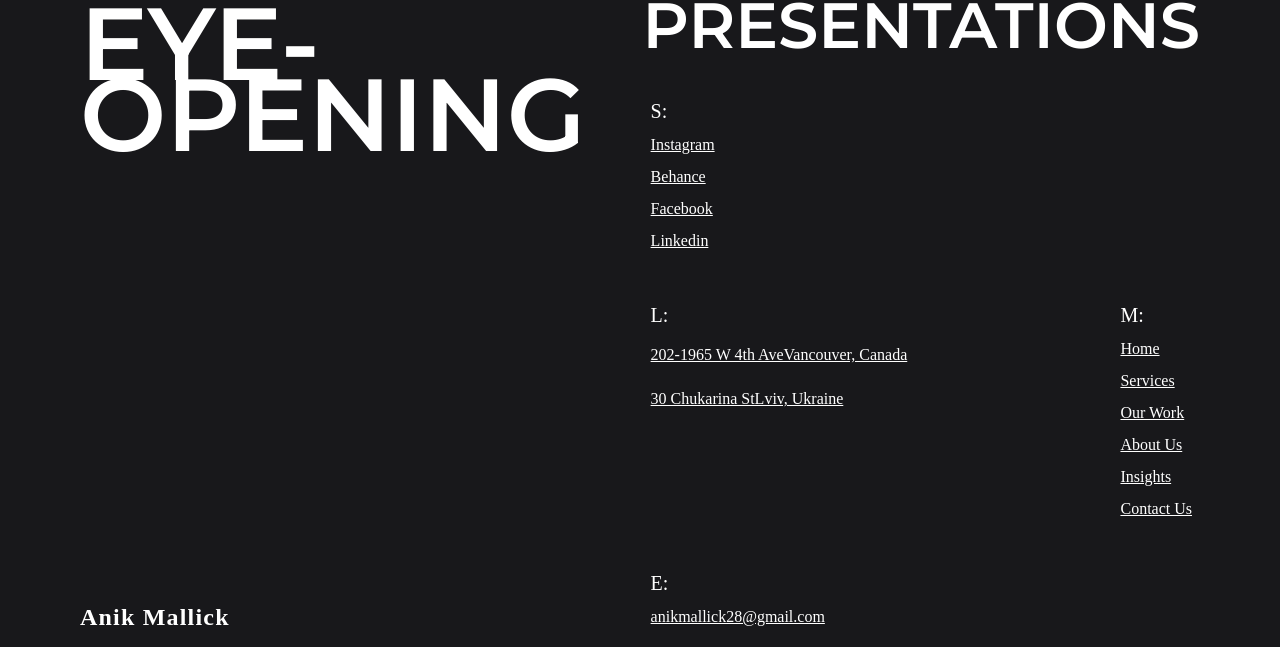
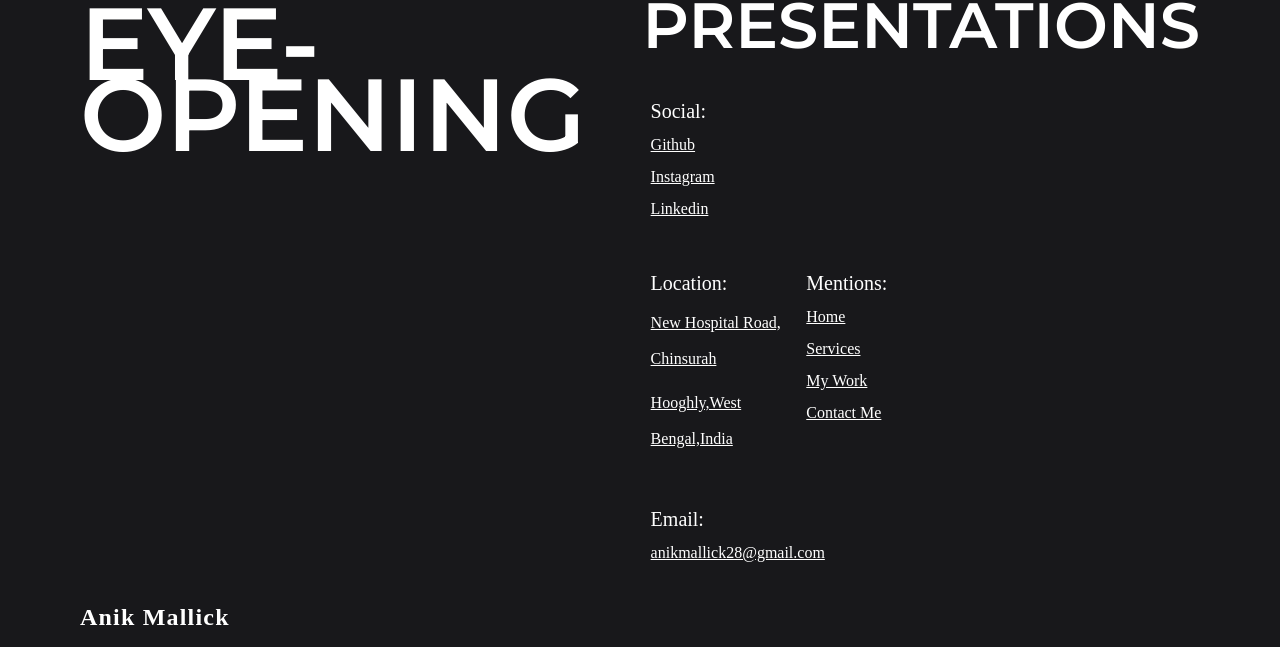
Before and after one commit to Anikribhu/Ochi-Clone, a React (Vite) app: page / in a window 1280 px wide. Shown: the part 4416-5063 px from the top of the page. Built offline with nearby package versions, Linux system fonts and the light colour scheme; a web font is replaced by a local one.

Commit message:
Footer updated

```diff
--- a/src/components/Footer.jsx
+++ b/src/components/Footer.jsx
@@ -1,39 +1,92 @@
 /* eslint-disable no-unused-vars */
-import React from 'react'
+import React from "react";
 
 function Footer() {
   return (
-        <div className='w-full font-custom4 flex gap-5 max-sm:px-8 p-20 h-screen bg-zinc-900'>
-            <div className="w-1/2 h-full flex flex-col justify-between ">
+    <div className="w-full max-sm:flex-col  font-custom4 flex justify-evenly gap-5 max-sm:px-8 p-20 h-screen bg-zinc-900">
+      <div className="w-1/2 max-sm:w-full h-full flex flex-col max-sm:gap-5 justify-between ">
         <div className="headings font-custom2">
-                    <h1 className='text-[8vw] font-semibold uppercase leading-none -mb-8 max-sm:mb-1'>Eye-</h1>
-                    <h1 className='text-[8vw] font-semibold uppercase leading-none -mb-8 max-sm:mb-1'>Opening</h1>
+          <h1 className="text-[8vw] max-sm:invisible font-semibold uppercase leading-none -mb-8 max-sm:mb-1">
+            Eye-
+          </h1>
+          <h1 className="text-[8vw] max-sm:invisible font-semibold uppercase leading-none -mb-8 max-sm:mb-1">
+            Opening
+          </h1>
+          <h1 className="text-[8vw] invisible  max-sm:visible font-semibold uppercase leading-none -mb-8 max-sm:mb-1">
+            Eye-opening
+          </h1>
         </div>
-                <h1 className=' text-2xl  tracking-wider font-semibold'>Anik Mallick</h1>
+        <h1 className=" text-2xl  tracking-wider font-semibold">
+          Anik Mallick
+        </h1>
       </div>
       <div className="w-1/2 ">
-            <h1 className='font-custom2 text-[5vw] font-semibold uppercase leading-none mb-10'>Presentations</h1>
+        <h1 className="font-custom2 text-[5vw] font-semibold uppercase leading-none mb-10">
+          Presentations
+        </h1>
         <div className="dets mt-10 ">
-                <h1 className='ml-2 text-xl max-sm:text-2xl'>S:</h1>
-                {["Instagram","Behance","Facebook","Linkedin"].map((items,index)=><a key={index} className='block m-2  underline'>{items}</a>)}
+          <h1 className="ml-2 text-xl max-sm:text-2xl">Social:</h1>
+          {/* {["Instagram","Facebook","Linkedin"].map((items,index)=><a key={index} className='block m-2  underline'>{items}</a>)} */}
+          <a
+            className="block m-2  underline"
+            target="blank"
+            href="https://github.com/Anikribhu"
+          >
+            Github
+          </a>
+          <a
+            className="block m-2  underline"
+            target="blank"
+            href="https://www.instagram.com/invinsible_anik_reign/"
+          >
+            Instagram
+          </a>
+          <a
+            className="block m-2  underline"
+            target="blank"
+            href="https://www.linkedin.com/in/anik-mallick-sn/"
+          >
+            Linkedin
+          </a>
         </div>
-            <div className="dets-2 max-sm:gap-5  flex  justify-between">
+        <div className="dets-2 max-sm:gap-2  flex max-sm:flex-col  justify-between">
           <div className="dets mt-10 font-['Neue_Montreal]">
-                    <h1 className='ml-2 text-xl max-sm:text-2xl'>L:</h1>
-                    {["202-1965 W 4th AveVancouver, Canada","30 Chukarina StLviv, Ukraine"].map((items,index)=><a key={index} className='block m-2  underline leading-9'>{items}</a>)}
+            <h1 className="ml-2 text-xl max-sm:text-2xl">Location:</h1>
+            {["New Hospital Road, Chinsurah", "Hooghly,West Bengal,India"].map(
+              (items, index) => (
+                <a key={index} className="block m-2  underline leading-9">
+                  {items}
+                </a>
+              )
+            )}
           </div>
-                <div className="dets mt-10 font-['Neue_Montreal]">
-                    <h1 className='ml-2 text-xl max-sm:text-2xl'>M:</h1>
-                    {["Home","Services","Our Work","About Us","Insights","Contact Us"].map((items,index)=><a key={index} className='block m-2   underline'>{items}</a>)}
+          <div className="dets mt-10 w-full font-['Neue_Montreal]">
+            <h1 className="ml-2 text-xl max-sm:text-2xl">Mentions:</h1>
+            {/* {["Home","Services","Our Work","About Us","Insights","Contact Us"].map((items,index)=><a key={index} className='block m-2   underline'>{items}</a>)} */}
+            <a className="block m-2   underline" href="">
+              Home
+            </a>
+            <a className="block m-2   underline" href="">
+              Services
+            </a>
+            <a className="block m-2   underline" href="">
+              My Work
+            </a>
+            <a className="block m-2   underline" href="">
+              Contact Me
+            </a>
           </div>
         </div>
-            <div className="dets mt-10 max-sm:mt-20 font-['Neue_Montreal]">
-                    <h1 className='ml-2 text-xl max-sm:text-2xl'>E:</h1>
-                    {["anikmallick28@gmail.com"].map((items,index)=><a key={index} className='block m-2  underline'>{items}</a>)}
+        <div className="dets mt-10 max-sm:mt-10 font-['Neue_Montreal]">
+          <h1 className="ml-2 text-xl max-sm:text-2xl">Email:</h1>
+          {/* {["anikmallick28@gmail.com"].map((items,index)=><a key={index} className='block m-2  underline'>{items}</a>)} */}
+          <a className="block m-2 underline" href="">
+            anikmallick28@gmail.com
+          </a>
         </div>
       </div>
     </div>
-    )
+  );
 }
 
-export default Footer
+export default Footer;
```
Lines whose indentation alone changed are shown as unchanged.
